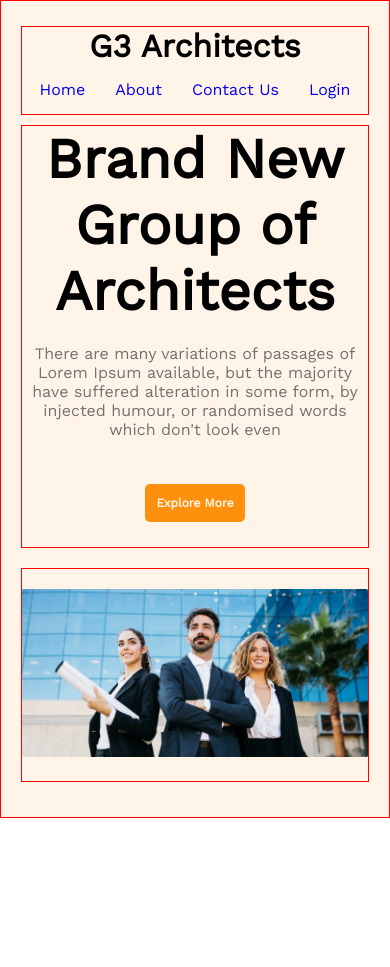
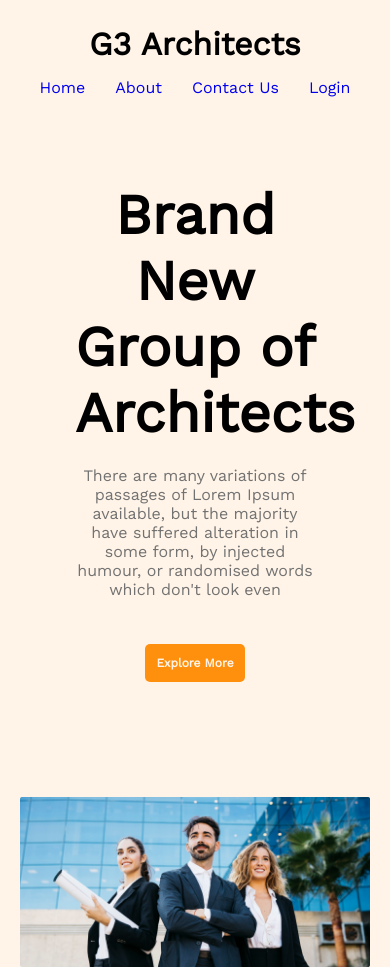
Before and after one commit to webdevfarhad/g3-architech-website, a plain HTML site: page index.html in a window 390 px wide. Before the commit the page ends 844 px from the top, so only its background shows below. Drawn offline with nearby package versions, Linux system fonts and the light colour scheme.

Commit message:
1st banner modified for responsive

```diff
--- a/style.css
+++ b/style.css
@@ -11,7 +11,7 @@
     padding: 30px 100px;
     background-color: #fff4e7 ;
     justify-content: center;
-    border: 1px solid red;
+    /* border: 1px solid red; */
 
 }
 .nav{
@@ -20,7 +20,7 @@
     align-items: center;
     margin: 10px 20px;
     width: 100%;
-    border: 1px solid red;
+    /* border: 1px solid red; */
 }
 .nav li{
     list-style: none;
@@ -41,7 +41,7 @@
     max-width: 800px;
     text-align: center;
     margin: 0px auto;
-    border: 1px solid red;
+    /* border: 1px solid red; */
 }
 .banner1-title h1{
     font-size: 4rem;
@@ -56,16 +56,16 @@
     align-items: center;
     margin: 20px auto;
     width: 90%;
-    border: 1px solid red;
+    /* border: 1px solid red; */
 }
 .banner1-img img{
     width: 100%;
     margin: 20px auto;
 }
-.text-sec{
+.bann1-text-sec{
     align-items: center;
     width: 700px;
-    margin: 100px auto 20px
+    margin: 100px auto 20px;
 }
 .bann1-btn{
     color: #fff4e7;
@@ -78,7 +78,14 @@
     background-color: #ff900e;
     margin: 25px;
 }
+
+/* Responsive for 1st breakpoint 576px */
+
+
 @media screen and (max-width: 576px){
+    .header{
+        padding: 15px 20px;
+    }
     .nav{
         flex-direction: column;
         text-align: center;
@@ -87,11 +94,16 @@
     .nav-title{
         font-size: 2rem;
     }
-    .header{
-        padding: 15px 20px;
+    .banner1-title{
+        margin-top: 50px auto;
     }
     .banner1-title> h1{
         font-size: 3.5rem;
+    }
+    .bann1-text-sec{
+        align-items: center;
+        width: 240px;
+        margin: 70px auto;
     }
     .banner1-img{
         width: 100%;
```
